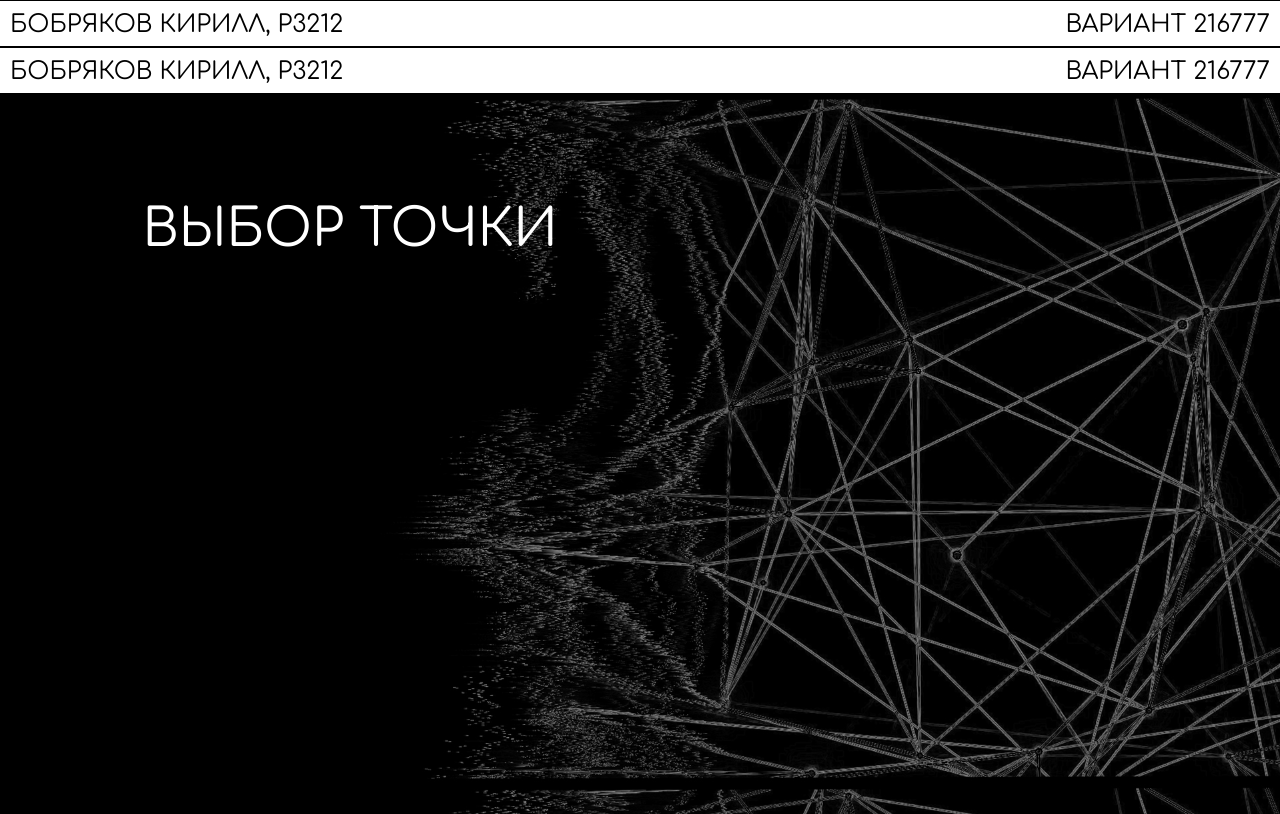
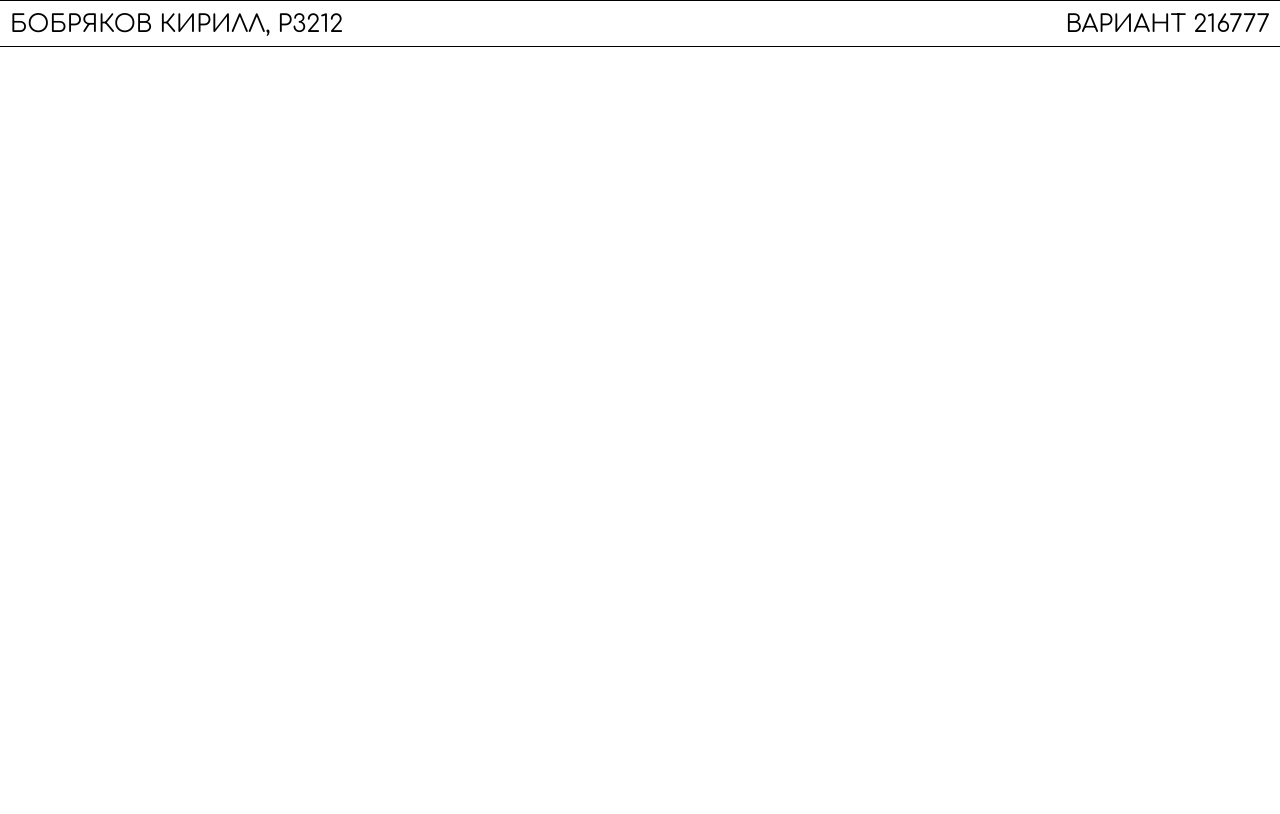
Before and after one commit to kekens/pip4-front, an Angular app: page /login in a window 1280 px wide. Before the commit this address led to /. Built offline with nearby package versions, Linux system fonts and the light colour scheme.

Commit message:
Add routing for home page, login page and nonexistent page

```diff
--- a/src/app/app-routing.module.ts
+++ b/src/app/app-routing.module.ts
@@ -1,10 +1,18 @@
 import { NgModule } from '@angular/core';
 import { Routes, RouterModule } from '@angular/router';
+import { HomeComponent } from './home/home.component';
+import { LoginComponent } from './login/login.component';
+import { NotFoundComponent } from './not-found/not-found.component';
 
-const routes: Routes = [];
+const routes: Routes = [
+  { path: '', component: HomeComponent },
+  { path: 'login', component: LoginComponent },
+  { path: '**', component: NotFoundComponent }
+];
 
 @NgModule({
   imports: [RouterModule.forRoot(routes)],
   exports: [RouterModule]
 })
-export class AppRoutingModule { }
+export class AppRoutingModule {
+}
--- a/src/app/app.component.html
+++ b/src/app/app.component.html
@@ -1,2 +1 @@
-<app-header></app-header>
-<app-home></app-home>
+<router-outlet></router-outlet>
--- a/src/app/app.component.ts
+++ b/src/app/app.component.ts
@@ -6,5 +6,4 @@ import { Component } from '@angular/core';
   styleUrls: ['./app.component.scss']
 })
 export class AppComponent {
-  title = 'Home';
 }
```
Also changed, not shown: src/app/app.module.ts (+7 -3 lines).
